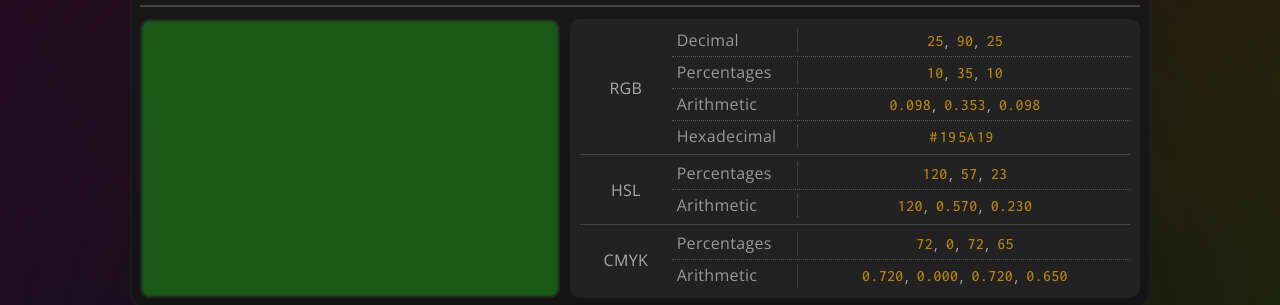
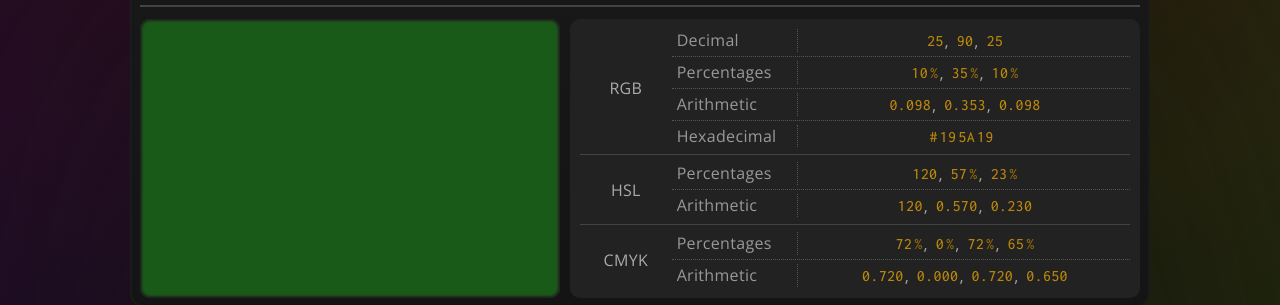
Before and after one commit to Offline2099/colors-app, an Angular app: page / in a window 1280 px wide. Both pictures are taken after a click on the element "Slider Input". Shown: the part 182-487 px from the top of the page. Built offline with nearby package versions, Linux system fonts and the light colour scheme.

Commit message:
Add percentage symbols to percentage values output

```diff
--- a/src/app/color.service.ts
+++ b/src/app/color.service.ts
@@ -272,9 +272,9 @@ export class ColorService {
 
     let str: string[] = [];
 
-    let round = (n: number): string => {return n.toFixed(0)};
-    let arith = (n: number): string => {return n.toFixed(3)};
-    let prcnt = (n: number): string => {return (100 * n).toFixed(0)};
+    let round = (n: number): string => {return Math.abs(n).toFixed(0)};
+    let arith = (n: number): string => {return Math.abs(n).toFixed(3)};
+    let prcnt = (n: number): string => {return Math.abs(100 * n).toFixed(0)};
 
     switch(space) {
       case 'RGB':
--- a/src/app/ui/output-color/output-color.component.css
+++ b/src/app/ui/output-color/output-color.component.css
@@ -106,17 +106,27 @@
   margin-top: 1px;
 }
 
-.text-output-value {
+.text-output-value,
+.text-output-value-percent {
   margin-right: 1px;
   margin-left: .5em;
   padding-top: 2px;
-  color: darkgoldenrod;
+  color: #b8860b;
   text-align: right;
   font-family: 'Inconsolata', monospace;
   font-weight: 500;
   letter-spacing: 0.02em;
 }
 
+.text-output-value-percent {
+  margin-left: 1px;
+  color: #916a08;
+}
+
 .text-output-value-hex {
   margin: 0 1px;
 }
+
+.text-output-value-comma:last-of-type {
+  display: none;
+}
--- a/src/app/ui/output-color/output-color.component.html
+++ b/src/app/ui/output-color/output-color.component.html
@@ -24,8 +24,15 @@
             <ng-container *ngFor="let value of notation.values; index as v">
               <span
                 class="text-output-value"
-                [ngClass]="{'text-output-value-hex': notation.values[0] == '#'}">{{value}}</span>
-              <span *ngIf="v + 1 != notation.values.length && notation.values[0] != '#'">,</span>
+                [ngClass]="{
+                  'text-output-value-hex': notation.name == 'Hexadecimal'
+                }">{{value}}</span>
+              <span
+                *ngIf="notation.name == 'Percentages' && !(row.space == 'HSL' && !v)"
+                class="text-output-value-percent">%</span>
+              <span
+                *ngIf="notation.name != 'Hexadecimal'"
+                class="text-output-value-comma">,</span>
             </ng-container>
           </div>
         </div>
```
